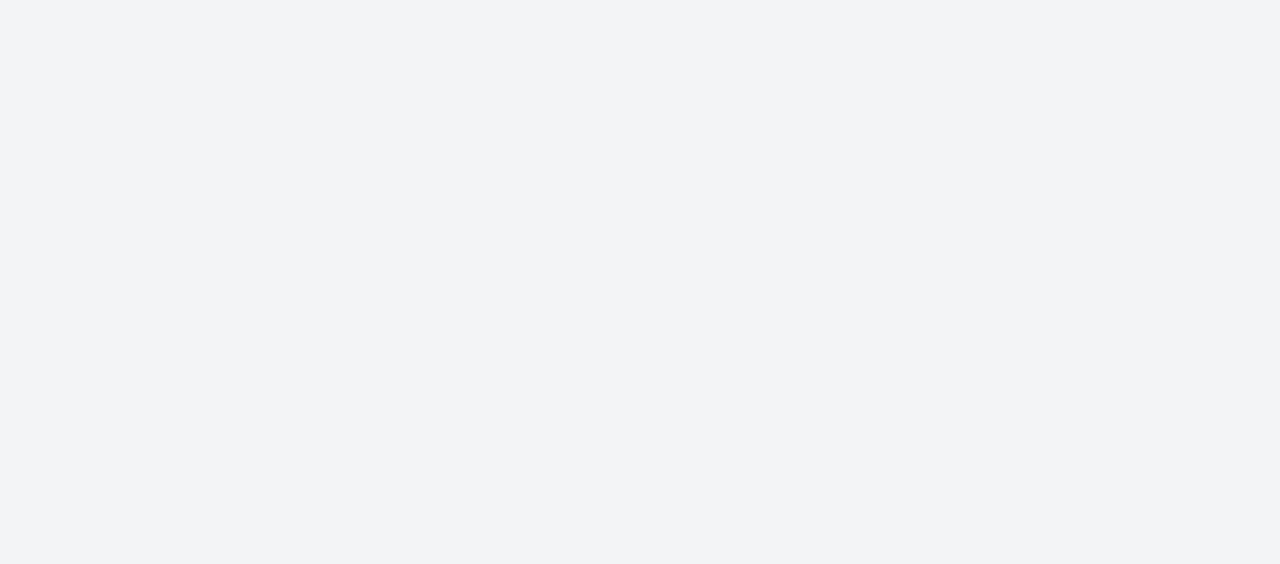
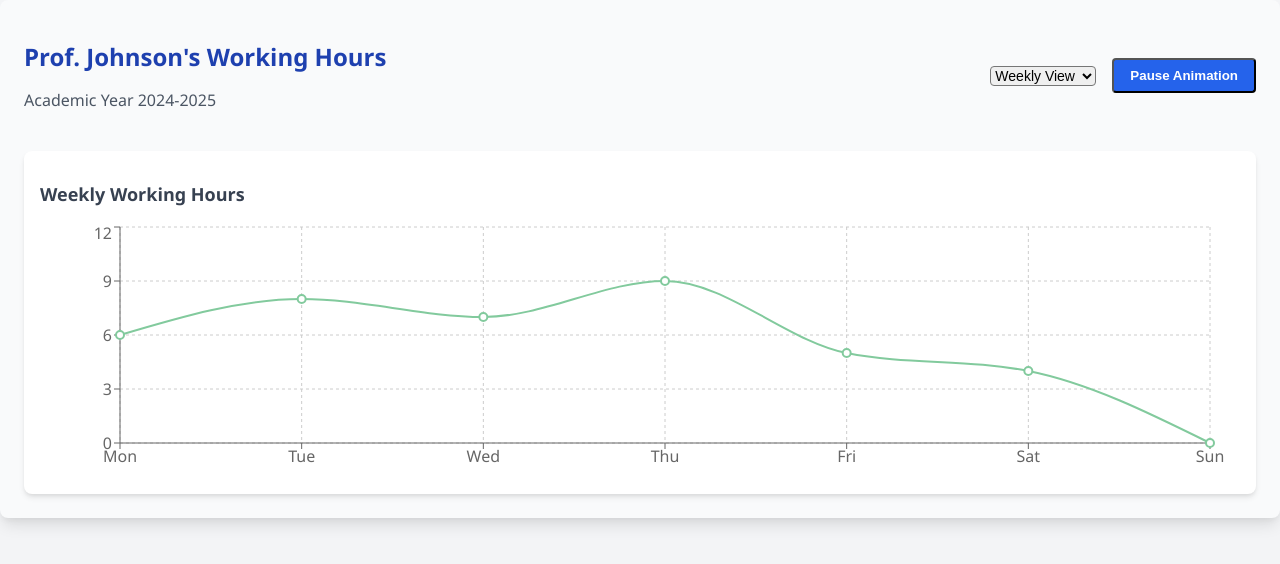
Before and after one commit to Chirag1724/WorkPulse, a React (Vite) app in the folder Frontend/ERP/: page /weekly-graph in a window 1280 px wide. Before the commit this address had no page. Shown: the top 564 px of the page. Built offline with nearby package versions, Linux system fonts and the light colour scheme.

Commit message:
Ui Update

```diff
--- a/Frontend/ERP/Dasboard.jsx
+++ b/Frontend/ERP/Dasboard.jsx
@@ -12,8 +12,8 @@ function Dashboard() {
     setPunchedIn(!punchedIn);
     setProgress(punchedIn ? 60 : 90); // Example progress logic
   };
-  const goToMonthlyGraph = () => {
-    navigate('/monthly-graph'); // Navigate to the '/monthly-graph' route
+  const goToWeeklyGraph = () => {
+    navigate('/weekly-graph');
   };
 
   return (
@@ -102,7 +102,7 @@ function Dashboard() {
               <div className="option-icon">📊</div>
               <h3>View Stats</h3>
               <p>Check attendance and performance statistics</p>
-              <button className="option-btn" onClick={goToMonthlyGraph}>View</button>
+              <button className="option-btn" onClick={goToWeeklyGraph}>View</button>
             </div>
             <div className="option-box">
               <div className="option-icon">📈</div>
--- a/Frontend/ERP/src/App.jsx
+++ b/Frontend/ERP/src/App.jsx
@@ -3,6 +3,7 @@ import { useState } from 'react'
 import { BrowserRouter as Router, Routes, Route } from 'react-router-dom';
 import Dashboard from '../Dasboard'
 import Graph from './monthlygraph'
+import WeeklyGraph from './weeklygraph';
 
 
 function App() {
@@ -12,6 +13,7 @@ function App() {
     <Router>
       <Routes>
         <Route path="/" element={<Dashboard />} />
+        <Route path="/weekly-graph" element={<WeeklyGraph/>}/>
         <Route path="/monthly-graph" element={<Graph />} />
       </Routes>
     </Router>
--- /dev/null
+++ b/Frontend/ERP/src/weekly.css
@@ -0,0 +1,116 @@
+/* weekly.css */
+
+.weekly-graph-container {
+    width: 100%;
+    max-width: 1000px;
+    background-color: white;
+    box-shadow: 0 10px 25px rgba(0, 0, 0, 0.1);
+    border-radius: 16px;
+    overflow: hidden;
+    display: flex;
+    flex-direction: column;
+    margin: 0 auto;
+  }
+
+  .weekly-graph-container .header {
+    background: linear-gradient(to right, #1e40af, #1e3a8a);
+    padding: 1.25rem;
+    color: white;
+    display: flex;
+    justify-content: space-between;
+    align-items: center;
+  }
+
+  .weekly-graph-container .header h1 {
+    font-size: 1.5rem;
+    font-weight: bold;
+    margin: 0;
+  }
+
+  .view-switch-dropdown {
+    background-color: white;
+    border: none;
+    border-radius: 8px;
+    padding: 0.5rem 1rem;
+    font-size: 0.875rem;
+    font-weight: 500;
+    color: #1e3a8a;
+    cursor: pointer;
+    box-shadow: 0 2px 6px rgba(0, 0, 0, 0.1);
+  }
+
+  .view-switch-dropdown:focus {
+    outline: none;
+    box-shadow: 0 0 0 2px #bfdbfe;
+  }
+
+  .graph-content {
+    padding: 1.5rem;
+    min-height: 400px;
+    display: flex;
+    flex-direction: column;
+    align-items: center;
+    justify-content: center;
+  }
+
+  .graph-content p {
+    color: #6b7280;
+    font-size: 1rem;
+    text-align: center;
+  }
+
+  /* For when you add actual graph elements */
+  .chart-container {
+    width: 100%;
+    height: 300px;
+    margin-top: 1.5rem;
+  }
+
+  .stat-summary {
+    display: grid;
+    grid-template-columns: repeat(auto-fit, minmax(150px, 1fr));
+    gap: 1rem;
+    margin-top: 1.5rem;
+    width: 100%;
+  }
+
+  .stat-card {
+    background-color: white;
+    border-radius: 12px;
+    border: 1px solid #e5e7eb;
+    padding: 1rem;
+    box-shadow: 0 2px 6px rgba(0, 0, 0, 0.05);
+    text-align: center;
+  }
+
+  .stat-card h3 {
+    color: #4b5563;
+    font-size: 0.875rem;
+    margin-bottom: 0.5rem;
+  }
+
+  .stat-card p {
+    font-size: 1.25rem;
+    font-weight: bold;
+    color: #111827;
+    margin: 0;
+  }
+
+  /* Responsive adjustments */
+  @media (max-width: 768px) {
+    .weekly-graph-container .header {
+      flex-direction: column;
+      gap: 1rem;
+      text-align: center;
+    }
+
+    .stat-summary {
+      grid-template-columns: 1fr 1fr;
+    }
+  }
+
+  @media (max-width: 480px) {
+    .stat-summary {
+      grid-template-columns: 1fr;
+    }
+  }
--- a/Frontend/ERP/src/weeklygraph.jsx
+++ b/Frontend/ERP/src/weeklygraph.jsx
@@ -1,47 +1,91 @@
-import React from 'react';
-import { BarChart, Bar, XAxis, YAxis, CartesianGrid, Tooltip, Legend, ResponsiveContainer } from 'recharts';
+import React, { useState } from 'react';
+import { useNavigate } from 'react-router-dom';
+import './weekly.css';
+import {
+  LineChart,
+  Line,
+  XAxis,
+  YAxis,
+  CartesianGrid,
+  Tooltip,
+  ResponsiveContainer,
+} from 'recharts';
 
-export default function TeacherWorkHoursChart() {
-  // Sample data for a teacher's work hours throughout the week
-  const data = [
-    { day: 'Monday', hours: 8 },
-    { day: 'Tuesday', hours: 9 },
-    { day: 'Wednesday', hours: 7 },
-    { day: 'Thursday', hours: 8.5 },
-    { day: 'Friday', hours: 6 },
-    { day: 'Saturday', hours: 3 },
-    { day: 'Sunday', hours: 1 },
+function WeeklyGraph() {
+  const navigate = useNavigate();
+  const [isAnimating, setIsAnimating] = useState(true); // move useState here inside the component
+
+  const handleToggleAnimation = () => {
+    setIsAnimating(!isAnimating);
+  };
+
+  const weeklyData = [
+    { day: 'Mon', hours: 6 },
+    { day: 'Tue', hours: 8 },
+    { day: 'Wed', hours: 7 },
+    { day: 'Thu', hours: 9 },
+    { day: 'Fri', hours: 5 },
+    { day: 'Sat', hours: 4 },
+    { day: 'Sun', hours: 0 },
   ];
 
   return (
-    <div className="flex flex-col items-center p-4 bg-gray-50 rounded-lg shadow">
-      <h2 className="text-xl font-bold mb-4 text-gray-700">Teacher Weekly Work Hours</h2>
-      <ResponsiveContainer width="100%" height={400}>
-        <BarChart
-          data={data}
-          margin={{
-            top: 20,
-            right: 30,
-            left: 20,
-            bottom: 20,
+    <div className="p-6 bg-gray-50 rounded-lg shadow-lg max-w-4xl mx-auto">
+      <div className="flex items-center justify-between mb-6">
+        <div>
+          <h1 className="text-2xl font-bold text-blue-800">Prof. Johnson's Working Hours</h1>
+          <p className="text-gray-600">Academic Year 2024-2025</p>
+        </div>
+
+        <div className="flex items-center gap-4">
+          <select
+            onChange={(e) => {
+              if (e.target.value === 'weekly') {
+                window.location.href = '/weekly-graph';
+              } else if (e.target.value === 'monthly') {
+                navigate('/monthly-graph');
+              }
             }}
+            defaultValue="weekly"
+            className="border border-gray-300 rounded px-2 py-1 text-sm"
           >
+            <option value="monthly">Monthly View</option>
+            <option value="weekly">Weekly View</option>
+          </select>
+
+          <button
+            onClick={handleToggleAnimation}
+            className="px-4 py-2 bg-blue-600 text-white rounded hover:bg-blue-700"
+          >
+            {isAnimating ? 'Pause Animation' : 'Resume Animation'}
+          </button>
+        </div>
+      </div>
+
+      <div className="bg-white p-4 rounded-lg shadow-md">
+        <h2 className="text-lg font-semibold mb-4 text-gray-700">Weekly Working Hours</h2>
+        <div className="h-64">
+          <ResponsiveContainer width="100%" height="100%">
+            <LineChart data={weeklyData} margin={{ top: 5, right: 30, left: 20, bottom: 5 }}>
               <CartesianGrid strokeDasharray="3 3" />
               <XAxis dataKey="day" />
-          <YAxis
-            label={{ value: 'Hours', angle: -90, position: 'insideLeft' }}
-            domain={[0, 10]}
-            ticks={[0, 2, 4, 6, 8, 10]}
+              <YAxis />
+              <Tooltip />
+              <Line
+                type="monotone"
+                dataKey="hours"
+                stroke="#82ca9d"
+                strokeWidth={2}
+                dot={{ r: 4 }}
+                activeDot={{ r: 6 }}
+                isAnimationActive={isAnimating}
               />
-          <Tooltip />
-          <Legend />
-          <Bar dataKey="hours" fill="#8884d8" name="Work Hours" />
-        </BarChart>
+            </LineChart>
           </ResponsiveContainer>
-      <div className="mt-4 text-sm text-gray-600">
-        <p>This chart displays the number of hours a teacher works each day of the week.</p>
-        <p>Weekdays show higher workloads, while weekends have reduced hours for grading and preparation.</p>
+        </div>
       </div>
     </div>
   );
 }
+
+export default WeeklyGraph;
```
Lines whose indentation alone changed are shown as unchanged.
